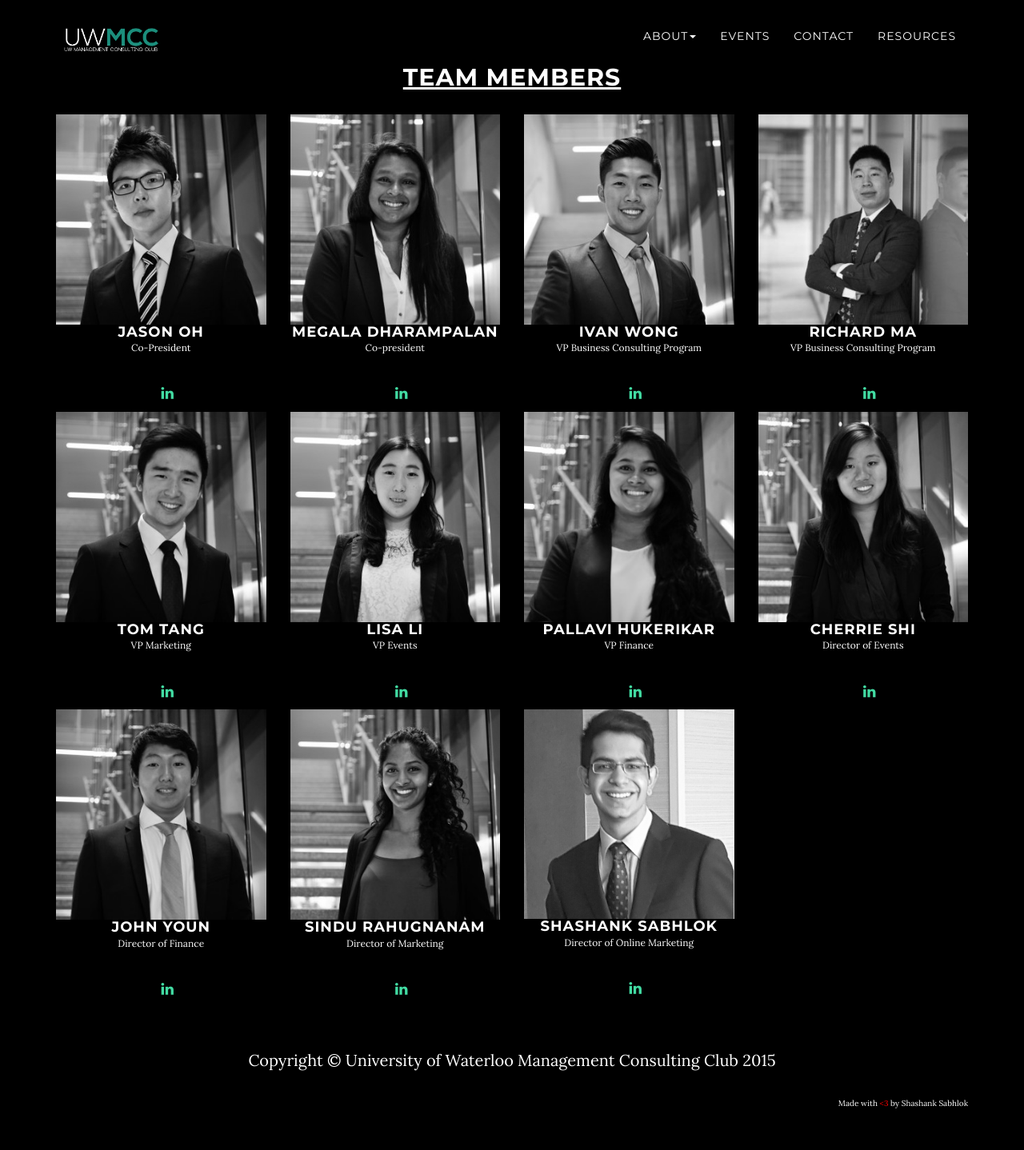
After one commit to shsabhlok/shsabhlok.github.io, a PHP site: page /team.html in a window 1280 px wide. The commit adds this page. Shown: the whole page at 80% size. Run offline with PHP 8.4, Linux system fonts and the light colour scheme; some libraries are stand-ins or nearby versions.

Commit message:
Added Pages

```diff
--- a/css/grayscale.css
+++ b/css/grayscale.css
@@ -135,10 +135,44 @@ a:focus {
 
     .navbar-custom.top-nav-collapse {
         padding: 0;
+        background: #000;
+    }
+}
+
+  nav.navbar ul.nav li a {
+    color: white;
+    transition: 300ms;
+    -webkit-transition: 300ms;
+     }
+    nav.navbar ul.nav li a:hover {
+      color:#1b8e7c ;
+      background-color: #86898b; }
+  @media screen and (min-width: 768px) {
+    nav.navbar.affix {
+      position: fixed;
+      top: 0;
+      z-index: 100; } }
+
+   nav.navbar div.container-fluid.top-nav-collapse {
+        padding: 0;
         border-bottom: 1px solid rgba(255,255,255,.3);
         background: #000;
     }
-}
+
+  @media (min-width:769px) {
+    .dropdown:hover .dropdown-menu {
+      display: block;
+	  background: #86898b;
+
+      }
+    }
+
+    ul.nav > li:hover {
+
+	background: #86898b;
+
+  }
+
 
 .intro {
     display: table;
--- /dev/null
+++ b/team.html
@@ -0,0 +1,295 @@
+<!DOCTYPE html>
+<html lang="en">
+
+<head>
+
+    <meta charset="utf-8">
+    <meta http-equiv="X-UA-Compatible" content="IE=edge">
+    <meta name="viewport" content="width=device-width, initial-scale=1">
+    <meta name="description" content="">
+    <meta name="author" content="">
+
+    <title>UWMCC</title>
+
+    <!-- Bootstrap Core CSS -->
+    <link href="css/bootstrap.min.css" rel="stylesheet">
+
+    <!-- Custom CSS -->
+    <link href="css/grayscale.css" rel="stylesheet">
+
+    <!-- Custom Fonts -->
+  <link rel="stylesheet" href="https://maxcdn.bootstrapcdn.com/font-awesome/4.4.0/css/font-awesome.min.css">
+    <link href="http://fonts.googleapis.com/css?family=Lora:400,700,400italic,700italic" rel="stylesheet" type="text/css">
+    <link href="http://fonts.googleapis.com/css?family=Montserrat:400,700" rel="stylesheet" type="text/css">
+
+    <!-- HTML5 Shim and Respond.js IE8 support of HTML5 elements and media queries -->
+    <!-- WARNING: Respond.js doesn't work if you view the page via file:// -->
+    <!--[if lt IE 9]>
+        <script src="https://oss.maxcdn.com/libs/html5shiv/3.7.0/html5shiv.js"></script>
+        <script src="https://oss.maxcdn.com/libs/respond.js/1.4.2/respond.min.js"></script>
+    <![endif]-->
+
+</head>
+
+<body id="page-top" data-spy="scroll" data-target=".navbar-fixed-top">
+
+        <!-- Navigation -->
+    <nav class="navbar navbar-custom navbar-fixed-top" role="navigation">
+        <div class="container">
+            <div class="navbar-header">
+                <button type="button" class="navbar-toggle" data-toggle="collapse" data-target=".navbar-main-collapse">
+                    <i class="fa fa-bars"></i>
+                </button>
+                <a class="navbar-brand page-scroll" href="#page-top">
+                    <span><img src="img\white.g.png" style="height: 40px; padding-bottom: 5px;"></img></span>
+                </a>
+            </div>
+
+            <!-- Collect the nav links, forms, and other content for toggling -->
+            <div class="collapse navbar-collapse navbar-right navbar-main-collapse">
+                <ul class="nav navbar-nav">
+                    <!-- Hidden li included to remove active class from about link when scrolled up past about section -->
+                    <li class="hidden">
+                        <a href="#page-top"></a>
+                    </li>
+			    		<li class="dropdown"><a href="#banner" data-toggle="dropdown" class="dropdown-toggle" target="_blank">About<b class="caret"></b></a>
+		    			<ul class="dropdown-menu">
+		    				<li><a href="#about">Our Mission Statement</a></li>
+		    				<li><a href="#news">Our Team</a></li>
+							<li><a href ="#"> Our Sponsors</a></li>
+	    				</ul>
+			    		</li>
+                    <li>
+                        <a class="page-scroll" href="events.html">Events</a>
+                    </li>
+                    <li>
+                        <a class="page-scroll" href="#contact">Contact</a>
+                    </li>
+					<li>
+						<a class="page-scroll" href="#resources">Resources</a>
+					</li>
+                </ul>
+            </div>
+            <!-- /.navbar-collapse -->
+        </div>
+        <!-- /.container -->
+    </nav>
+
+    <!-- Team Section -->
+    <section id="team">
+   <section id="meet-team">
+            <div class="container">
+                <div class="text-center">
+                <h2><u>Team Members</u></h2>
+                </div>
+                <div class="row teamspace">
+                    <div class="col-xs-12 col-sm-6 col-md-3">
+                        <div class="team-member">
+                            <div class="team-img">
+                                <img class="img-responsive" src="img/jason.jpg" alt="">
+                            </div>
+                            <div class="team-info">
+                               <h3 style="font-size: 18px; text-align: center;">Jason Oh</h3>
+                                <p align="center" style="font-size: 12px">Co-President</p>
+
+                            </div>
+                            <ul class="social-icons">
+                                <li>
+                                    <a href="#">
+                                        <i class-"fa fa-circle fa-stack-2x" style="color: #FFFFFF"></i>
+                                        <i class="fa fa-linkedin"></i>
+                                    </a>
+                                </li>
+                            </ul>
+                        </div>
+                    </div>
+                    <div class="col-xs-12 col-sm-6 col-md-3">
+                        <div class="team-member">
+                            <div class="team-img">
+                                <img class="img-responsive" src="img/megala.jpg" alt="">
+                            </div>
+                            <div class="team-info">
+                                <h3 style="font-size: 18px; text-align: center;">Megala Dharampalan</h3>
+                                <p align="center" style="font-size: 12px">Co-president</p>
+
+                            </div>
+                            <ul class="social-icons">
+                                <li><a href="#"><i class="fa fa-linkedin"></i></a></li>
+                            </ul>
+                        </div>
+                    </div>
+                    <div class="col-xs-12 col-sm-6 col-md-3">
+                        <div class="team-member">
+                            <div class="team-img">
+                                <img class="img-responsive" src="img/ivan.jpg" alt="">
+                            </div>
+                            <div class="team-info">
+                                <h3 style="font-size: 18px; text-align: center;">Ivan Wong</h3>
+                                <p align="center" style="font-size: 12px">VP Business Consulting Program</p>
+
+                            </div>
+                            <ul class="social-icons">
+                                <li><a href="#"><i class="fa fa-linkedin"></i></a></li>
+                            </ul>
+                        </div>
+                    </div>
+                    <div class="col-xs-12 col-sm-6 col-md-3">
+                        <div class="team-member">
+                            <div class="team-img">
+                                <img class="img-responsive" src="img/richard.jpg" alt="">
+                            </div>
+                            <div class="team-info">
+                                <h3 style="font-size: 18px; text-align: center;">Richard Ma</h3>
+                                <p align="center" style="font-size: 12px">VP Business Consulting Program</p>
+
+                            </div>
+                            <ul class="social-icons">
+                                <li><a href="#"><i class="fa fa-linkedin"></i></a></li>
+                            </ul>
+                        </div>
+                    </div>
+
+                    <br>
+                    <div class="col-xs-12 col-sm-6 col-md-3">
+                        <div class="team-member">
+                            <div class="team-img">
+                                <img class="img-responsive" src="img/tom.jpg" alt="">
+                            </div>
+                            <div class="team-info">
+                                <h3 style="font-size: 18px; text-align: center;">Tom Tang</h3>
+                                <p align="center" style="font-size: 12px">VP Marketing</p>
+
+                            </div>
+                            <ul class="social-icons">
+                                <li><a href="#"><i class="fa fa-linkedin"></i></a></li>
+                            </ul>
+                        </div>
+                    </div>
+
+                    <div class="col-xs-12 col-sm-6 col-md-3">
+                        <div class="team-member">
+                            <div class="team-img">
+                                <img class="img-responsive" src="img/lisa.jpg" alt="">
+                            </div>
+                            <div class="team-info">
+                                <h3 style="font-size: 18px; text-align: center;">Lisa Li</h3>
+                                <p align="center" style="font-size: 12px">VP Events</p>
+
+                            </div>
+                            <ul class="social-icons">
+                                <li><a href="#"><i class="fa fa-linkedin"></i></a></li>
+                            </ul>
+                        </div>
+                    </div>
+
+                    <div class="col-xs-12 col-sm-6 col-md-3">
+                        <div class="team-member">
+                            <div class="team-img">
+                                <img class="img-responsive" src="img/pallavi.jpg" alt="">
+                            </div>
+                            <div class="team-info">
+                                <h3 style="font-size: 18px; text-align: center;">PALLAVI HUKERIKAR </h3>
+                                <p align="center" style="font-size: 12px">VP Finance</p>
+
+                            </div>
+                            <ul class="social-icons">
+                                <li><a href="#"><i class="fa fa-linkedin"></i></a></li>
+                            </ul>
+                        </div>
+                    </div>
+
+                    <div class="col-xs-12 col-sm-6 col-md-3">
+                        <div class="team-member">
+                            <div class="team-img">
+                                <img class="img-responsive" src="img/cherrie.jpg" alt="">
+                            </div>
+                            <div class="team-info">
+                                <h3 style="font-size: 18px; text-align: center;">CHERRIE SHI</h3>
+                                <p align="center" style="font-size: 12px">Director of Events</p>
+
+                            </div>
+                            <ul class="social-icons">
+                                <li><a href="#"><i class="fa fa-linkedin"></i></a></li>
+                            </ul>
+                        </div>
+                    </div>
+
+                    <div class="col-xs-12 col-sm-6 col-md-3">
+                        <div class="team-member">
+                            <div class="team-img">
+                                <img class="img-responsive" src="img/john.jpg" alt="">
+                            </div>
+                            <div class="team-info">
+                                <h3 style="font-size: 18px; text-align: center;">JOHN YOUN</h3>
+                                <p align="center" style="font-size: 12px">Director of Finance</p>
+                            </div>
+                            <ul class="social-icons">
+                                <li><a href="#"><i class="fa fa-linkedin"></i></a></li>
+                            </ul>
+                        </div>
+                    </div>
+
+                    <div class="col-xs-12 col-sm-6 col-md-3">
+                        <div class="team-member">
+                            <div class="team-img">
+                                <img class="img-responsive" src="img/sindu.jpg" alt="">
+                            </div>
+                            <div class="team-info">
+                                <h3 style="font-size: 18px; text-align: center;">SINDU RAHUGNANAM</h3>
+                                <p align="center" style="font-size: 12px">Director of Marketing</p>
+
+                            </div>
+                            <ul class="social-icons">
+                                <li><a href="#"><i class="fa fa-linkedin"></i></a></li>
+                            </ul>
+                        </div>
+                    </div>
+
+                    <div class="col-xs-12 col-sm-6 col-md-3">
+                        <div class="team-member">
+                            <div class="team-img">
+                                <img class="img-responsive" src="img/shashank7.jpg" alt="">
+                            </div>
+                            <div class="team-info">
+                                <h3 style="font-size: 18px; text-align: center;">SHASHANK SABHLOK</h3>
+                                <p align="center" style="font-size: 12px">Director of Online Marketing</p>
+
+                            </div>
+                            <ul class="social-icons">
+                                <li><a href="#"><i class="fa fa-linkedin"></i></a></li>
+                            </ul>
+                        </div>
+                    </div>
+
+                </div>
+            </div>
+        </section>
+
+
+    <!-- Footer -->
+    <footer>
+        <div class="container text-center">
+            <p>Copyright &copy; University of Waterloo Management Consulting Club 2015</p>
+            <p align="right" style="padding-top: 30px; font-size: 10px">Made with <span style="color:red"x><3</span> by Shashank Sabhlok</p>
+        </div>
+
+    </footer>
+
+    <!-- jQuery -->
+    <script src="js/jquery.js"></script>
+
+    <!-- Bootstrap Core JavaScript -->
+    <script src="js/bootstrap.min.js"></script>
+
+    <!-- Plugin JavaScript -->
+    <script src="js/jquery.easing.min.js"></script>
+
+    <!-- Google Maps API Key - Use your own API key to enable the map feature. More information on the Google Maps API can be found at https://developers.google.com/maps/ -->
+    <script type="text/javascript" src="https://maps.googleapis.com/maps/api/js?key=AIzaSyCRngKslUGJTlibkQ3FkfTxj3Xss1UlZDA&sensor=false"></script>
+
+    <!-- Custom Theme JavaScript -->
+    <script src="js/grayscale.js"></script>
+
+</body>
+
+</html>
```
Also changed, not shown: events.html (+43 -7 lines), index.html (+11 -196 lines), sponsors.html (added).
